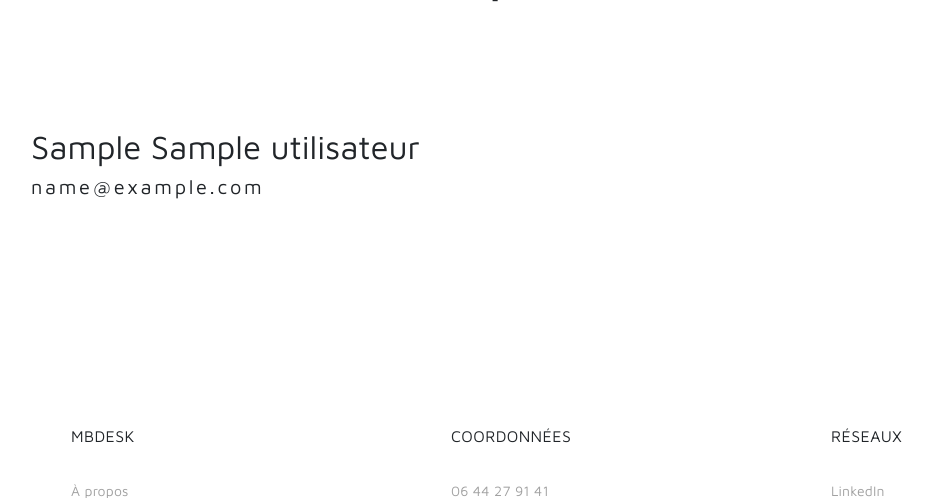
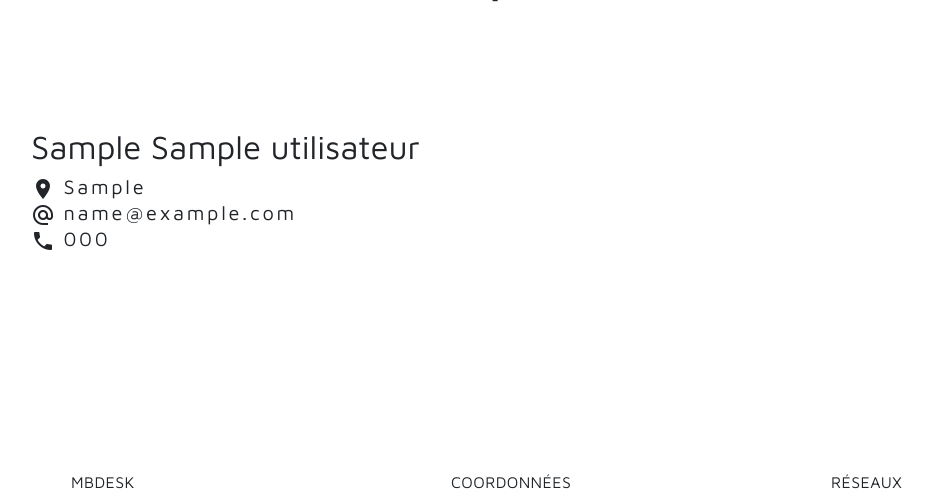
Before and after one commit to julien-pintodafonseca/My_Brainy_Desk, a PHP site: page /profil.php in a window 1280 px wide. Shown: the part 438-936 px from the top of the page, without its empty margins (54-987 px from the left). Run offline with PHP 8.4, Linux system fonts and the light colour scheme; the visitor is signed in with stand-in values (Sample User, id 1); tables that the repository leaves empty or names only in its code hold one stand-in row (values such as "Sample post").

Commit message:
Update profil.php

```diff
--- a/profil.php
+++ b/profil.php
@@ -25,7 +25,10 @@
         <section>
             <div class="row">
                 <div class="col">
-                    <h1>Mon profil <?php if($_SESSION['partenaire']) { ?><button class="btn btn-success" onclick="document.location.href='creation-annonces.php'">Poster une annonce</button><?php } ?></h1>
+                    <h1>Mon profil
+                        <?php if($_SESSION['partenaire']) { ?><button class="btn btn-success" onclick="document.location.href='creation-annonces.php'">Poster une annonce</button>
+                        <?php } ?>
+                    </h1>
                 </div>
             </div>
         </section>
@@ -44,15 +47,26 @@
                 $prenom = $row['prenom'];
                 $nom = $row['nom'];
                 $email = $row['email'];
+                $adresse = $row['adresse'];
+                $tel = $row['telephone'];
 
             ?>
 
 
-
             <div class="row">
                 <div class="col">
-                    <h1><?php echo $prenom . ' ' . $nom; ?></h1>
-                    <h2><?php echo $email; ?></h2>
+                    <h1>
+                        <?php echo $prenom . ' ' . $nom; ?>
+                    </h1>
+                    <h2 class="mb-0">
+                        <i class="material-icons">place</i> <?php echo $adresse; ?>
+                    </h2>
+                    <h2 class="mb-0">
+                        <i class="material-icons">alternate_email</i> <?php echo $email; ?>
+                    </h2>
+                    <h2 class="mb-0">
+                        <i class="material-icons">phone</i> <?php echo $tel; ?>
+                    </h2>
                 </div>
             </div>
 
```
